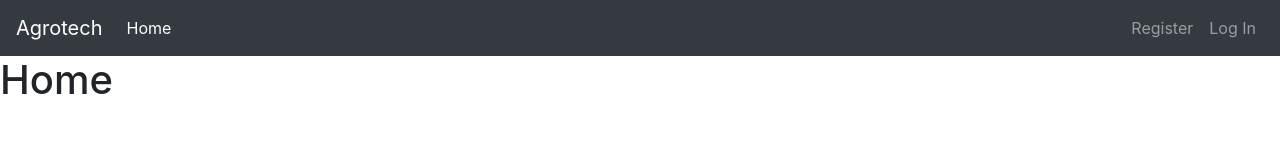
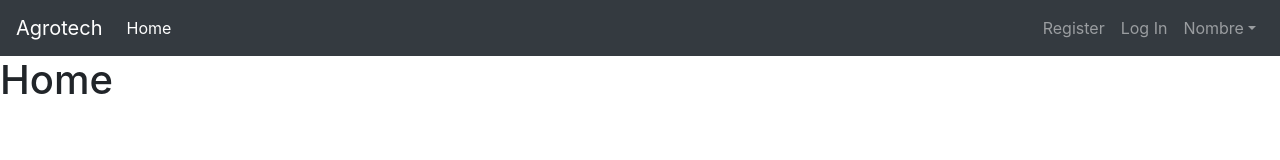
Before and after one commit to jerosantamariai/agrotech, a React (Create React App) app in the folder front/: page / in a window 1280 px wide. Shown: the top 160 px of the page. Built offline with nearby package versions, Linux system fonts and the light colour scheme.

Commit message:
upgrade for navbar

```diff
--- a/front/src/components/navbar.jsx
+++ b/front/src/components/navbar.jsx
@@ -21,6 +21,17 @@ const Navbar = () => {
                     <li className="nav-item">
                         <Link className="nav-link" to="/login">Log In</Link>
                     </li>
+                    <li className="nav-item dropdown">
+                        <Link className="nav-link dropdown-toggle" href="#" id="navbarDropdownMenuLink" role="button" data-toggle="dropdown" aria-haspopup="true" aria-expanded="false">
+                            Nombre
+                        </Link>
+                        <div className="dropdown-menu dropdown-menu-right" aria-labelledby="navbarDropdownMenuLink">
+                            <Link className="dropdown-item" href="#">Panel de Control</Link>
+                            <Link className="dropdown-item" href="#">Configuración</Link>
+                            <hr/>
+                            <Link className="dropdown-item" href="#">Cerrar Sesión</Link>
+                        </div>
+                    </li>
                 </ul>
             </div>
         </nav>
```
